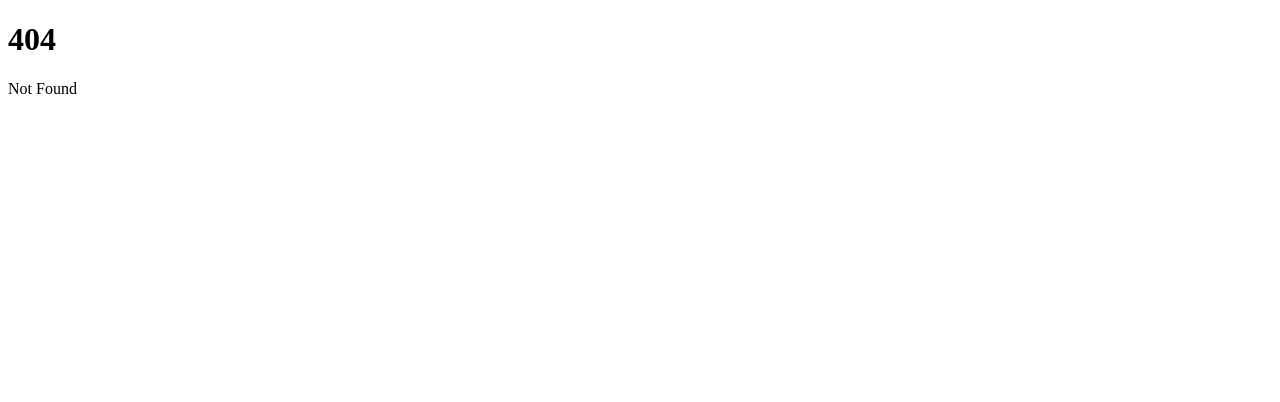
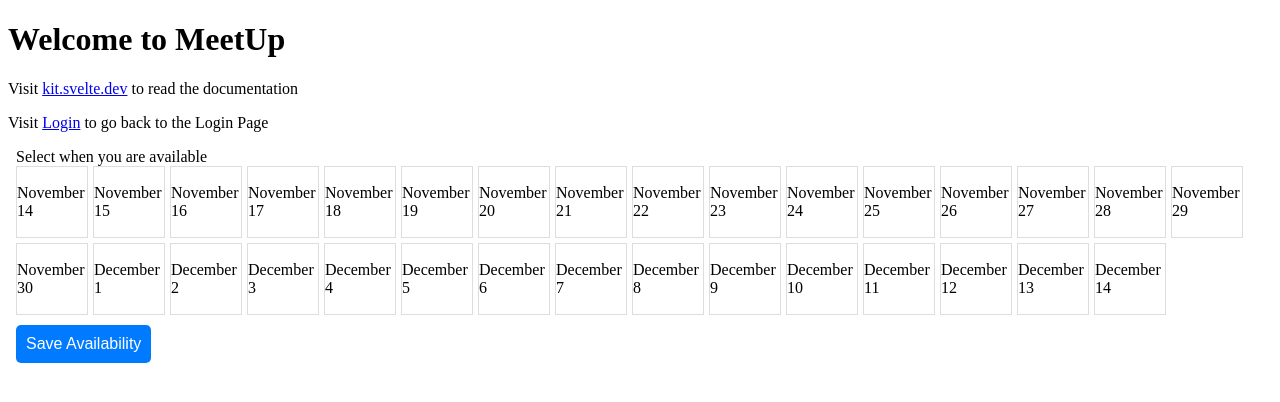
Before and after one commit to JVng36/CPSC254_Project, a SvelteKit app in the folder my-app/: page /calendar in a window 1280 px wide. Before the commit this address had no page. Shown: the top 402 px of the page. Built offline with nearby package versions, Linux system fonts and the light colour scheme.

Commit message:
added routing for login -> calendar, deleted myapp copy

```diff
--- a/my-app/src/routes/+page.svelte
+++ b/my-app/src/routes/+page.svelte
@@ -1,3 +1,4 @@
+
 <h1>Welcome to SvelteKit</h1>
 <p>Visit <a href="https://kit.svelte.dev">kit.svelte.dev</a> to read the documentation</p>
 <body>
@@ -6,4 +7,5 @@
         Password: <input type = "password" name = "password"> <br>
         <input type = "submit" value = "Submit">
     </form>
+    <a href="/calendar">Calendar check</a>
 </body>
--- a/my-app/src/routes/pagetwo.svelte
+++ b/my-app/src/routes/calendar/+page.svelte
@@ -1,12 +1,12 @@
-<!-- page.svelte -->
+<!-- pagetwo.svelte -->
 
 <script>
-    import Calendar from "../components/calendar.svelte";
+    import Calendar from "../../components/calendar.svelte";
 </script>
 
 <h1>Welcome to MeetUp</h1>
 <p>Visit <a href="https://kit.svelte.dev">kit.svelte.dev</a> to read the documentation</p>
-
+<p>Visit <a href="/">Login</a> to go back to the Login Page</p>
 <body>
     <p1>Select when you are available</p1>
 
```
Also changed, not shown: my-app/src/routes/__layout.svelte (added, +14 -0 lines).
